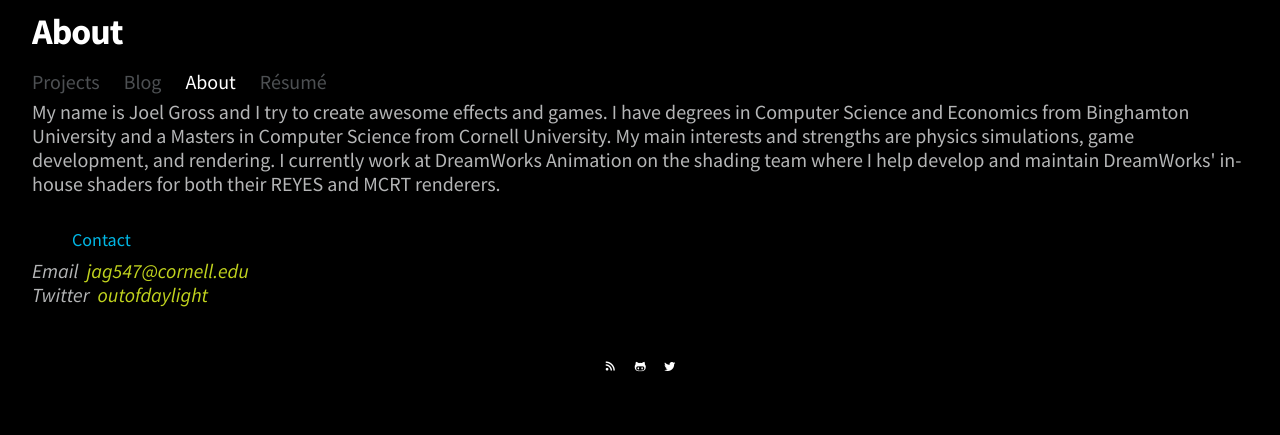
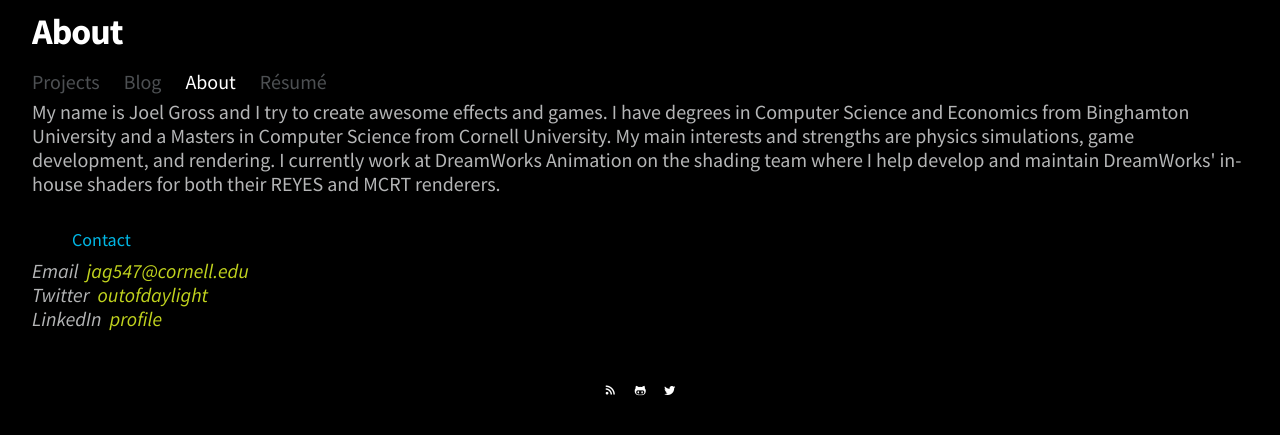
Before and after one commit to JAGJ10/jagj10.github.io, a Jekyll site: the page built from about.html, in a window 1280 px wide. Shown: the top 435 px of the page. Built offline with Jekyll 4.4.1, drawn with Linux system fonts in a browser that asks for light colours.

Commit message:
added linkedin

```diff
--- a/about.html
+++ b/about.html
@@ -12,4 +12,5 @@ style:      dark
     <h4>Contact</h4>
     <p class="info">Email <a href="mailto:jag547@cornell.edu" target="_top">jag547@cornell.edu</a>
     <p class="info">Twitter <a href="https://twitter.com/outofdaylight">outofdaylight</a></p>
+    <p class="info">LinkedIn <a href="https://www.linkedin.com/in/joel-gross-440264a0">profile</a></p>
 </div>
```
